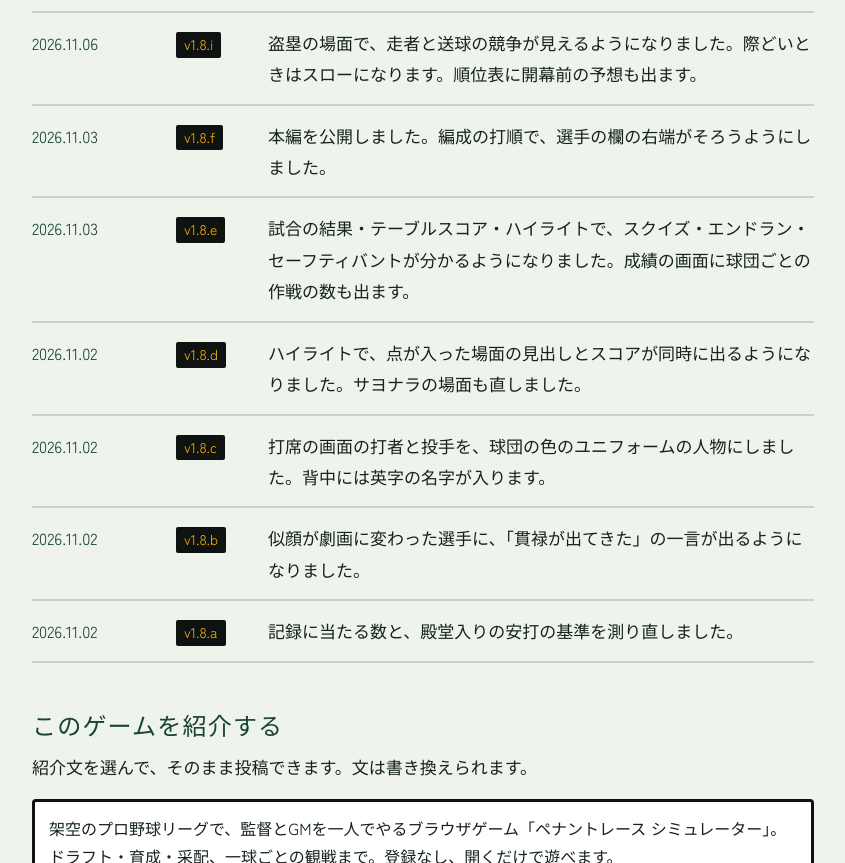
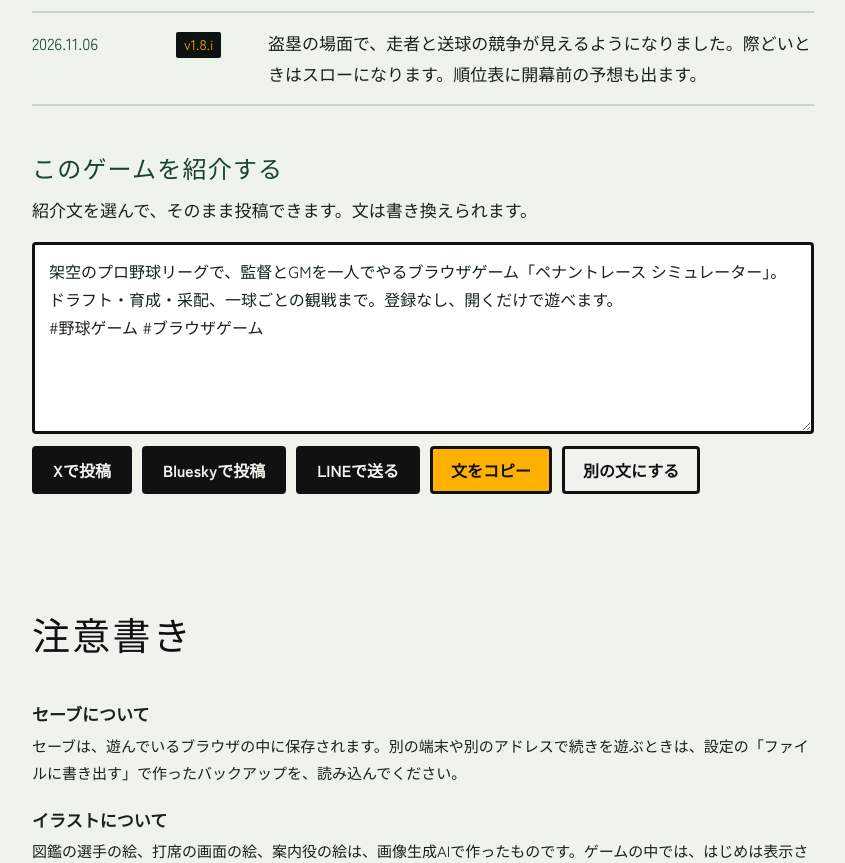
Before and after one commit to shroudf-wq/pennant-race-site, a plain HTML site: page index.html in a window 1280 px wide. Shown: the part 3961-4824 px from the top of the page, without its empty margins (262-1107 px from the left). Drawn offline with Linux system fonts and the light colour scheme; a web font is replaced by a local one.

Commit message:
お知らせを直近の4つ(11/06〜11/12)だけに
- v1.8.a〜f(11/02〜11/03)の6行を消した
- site_check.py 24/26(11・13 は前からの広告の項目)・motion_check.py 12/12

Co-Authored-By: Claude Opus 5.5 <noreply@anthropic.com>
Claude-Session: https://claude.ai/code/session_01NaRMH1MUnvkcA56zWMcups

```diff
--- a/index.html
+++ b/index.html
@@ -315,12 +315,6 @@ footer p{max-width:none}
         <li><time datetime="2026-11-11">2026.11.11</time><b>v1.8.s</b><p>選手のプロ初安打・初勝利や、通算の節目、連続試合安打を、お知らせや号外で伝えるようになりました。打席の画面の打者も描き直しました。</p></li>
         <li><time datetime="2026-11-10">2026.11.10</time><b>v1.8.k〜o</b><p>本物のプレーが試合で起きるようになりました。暴投・ボーク・振り逃げ・三盗・本盗・ランニング本塁打・三重殺・危険球退場などです。</p></li>
         <li><time datetime="2026-11-06">2026.11.06</time><b>v1.8.i</b><p>盗塁の場面で、走者と送球の競争が見えるようになりました。際どいときはスローになります。順位表に開幕前の予想も出ます。</p></li>
-        <li><time datetime="2026-11-03">2026.11.03</time><b>v1.8.f</b><p>本編を公開しました。編成の打順で、選手の欄の右端がそろうようにしました。</p></li>
-        <li><time datetime="2026-11-03">2026.11.03</time><b>v1.8.e</b><p>試合の結果・テーブルスコア・ハイライトで、スクイズ・エンドラン・セーフティバントが分かるようになりました。成績の画面に球団ごとの作戦の数も出ます。</p></li>
-        <li><time datetime="2026-11-02">2026.11.02</time><b>v1.8.d</b><p>ハイライトで、点が入った場面の見出しとスコアが同時に出るようになりました。サヨナラの場面も直しました。</p></li>
-        <li><time datetime="2026-11-02">2026.11.02</time><b>v1.8.c</b><p>打席の画面の打者と投手を、球団の色のユニフォームの人物にしました。背中には英字の名字が入ります。</p></li>
-        <li><time datetime="2026-11-02">2026.11.02</time><b>v1.8.b</b><p>似顔が劇画に変わった選手に、「貫禄が出てきた」の一言が出るようになりました。</p></li>
-        <li><time datetime="2026-11-02">2026.11.02</time><b>v1.8.a</b><p>記録に当たる数と、殿堂入りの安打の基準を測り直しました。</p></li>
       </ul>
       <div class="share" id="share">
         <h3>このゲームを紹介する</h3>
```
Also changed, not shown: index.template.html (+0 -6 lines).
